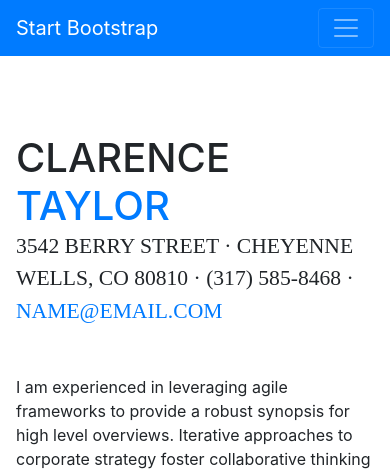
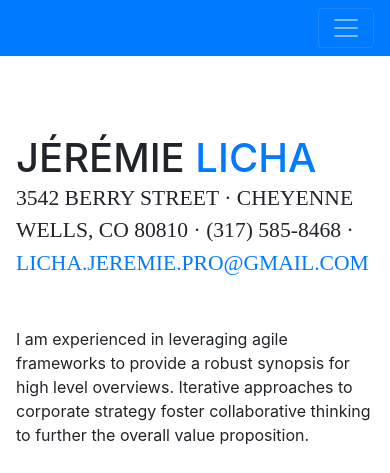
Before and after one commit to jeremielicha/jeremielicha.github.io, a website with bundled scripts: page index.html in a window 390 px wide. Shown: the top 473 px of the page. Built offline with nearby package versions, Linux system fonts and the light colour scheme; files whose address does not match are found by name; a web font is replaced by a local one.

Commit message:
modify name

```diff
--- a/index.html
+++ b/index.html
@@ -8,7 +8,7 @@
     <meta name="description" content="">
     <meta name="author" content="">
 
-    <title>Resume - Start Bootstrap Theme</title>
+    <title>Portfolio - Jérémie Licha</title>
 
     <!-- Bootstrap core CSS -->
     <link href="vendor/bootstrap/css/bootstrap.min.css" rel="stylesheet">
@@ -29,7 +29,6 @@
 
     <nav class="navbar navbar-expand-lg navbar-dark bg-primary fixed-top" id="sideNav">
       <a class="navbar-brand js-scroll-trigger" href="#page-top">
-        <span class="d-block d-lg-none">Start Bootstrap</span>
         <span class="d-none d-lg-block">
           <img class="img-fluid img-profile rounded-circle mx-auto mb-2" src="img/profile.jpg" alt="">
         </span>
@@ -65,11 +64,11 @@
 
       <section class="resume-section p-3 p-lg-5 d-flex d-column" id="about">
         <div class="my-auto">
-          <h1 class="mb-0">Clarence
-            <span class="text-primary">Taylor</span>
+          <h1 class="mb-0">Jérémie
+            <span class="text-primary">Licha</span>
           </h1>
           <div class="subheading mb-5">3542 Berry Street · Cheyenne Wells, CO 80810 · (317) 585-8468 ·
-            <a href="mailto:name@email.com">name@email.com</a>
+            <a href="mailto:licha.jeremie.pro@email.com">licha.jeremie.pro@gmail.com</a>
           </div>
           <p class="mb-5">I am experienced in leveraging agile frameworks to provide a robust synopsis for high level overviews. Iterative approaches to corporate strategy foster collaborative thinking to further the overall value proposition.</p>
           <ul class="list-inline list-social-icons mb-0">
@@ -98,7 +97,7 @@
               </a>
             </li>
             <li class="list-inline-item">
-              <a href="#">
+              <a href="https://github.com/jeremielicha">
                 <span class="fa-stack fa-lg">
                   <i class="fa fa-circle fa-stack-2x"></i>
                   <i class="fa fa-github fa-stack-1x fa-inverse"></i>
```
